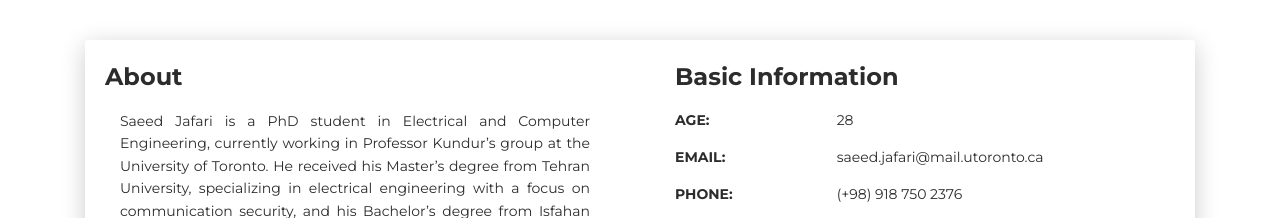
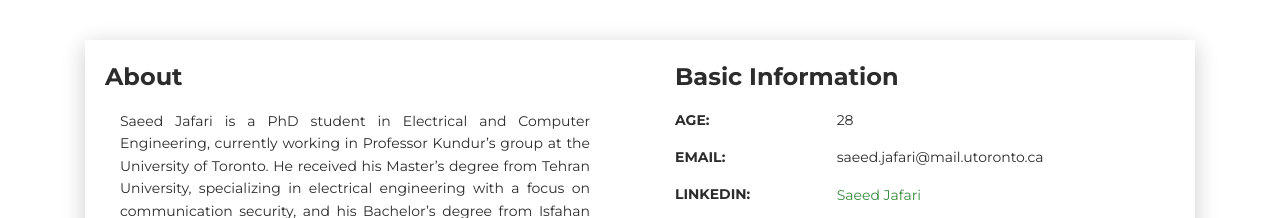
Before and after one commit to jaafaris/jaafaris.github.io, a plain HTML site: page index.html in a window 1280 px wide. Shown: the part 580-798 px from the top of the page. Drawn offline with Linux system fonts and the light colour scheme.

Commit message:
Update index.html

```diff
--- a/index.html
+++ b/index.html
@@ -85,10 +85,6 @@
               <div class="col-sm-4"><strong class="text-uppercase">Email:</strong></div>
               saeed.jafari@mail.utoronto.ca
 
-            </div>
-            <div class="row mt-3">
-              <div class="col-sm-4"><strong class="text-uppercase">Phone:</strong></div>
-              (+98) 918 750 2376
             </div>
             <div class="row mt-3">
               <div class="col-sm-4"><strong class="text-uppercase">linkedin:</strong></div>
```
